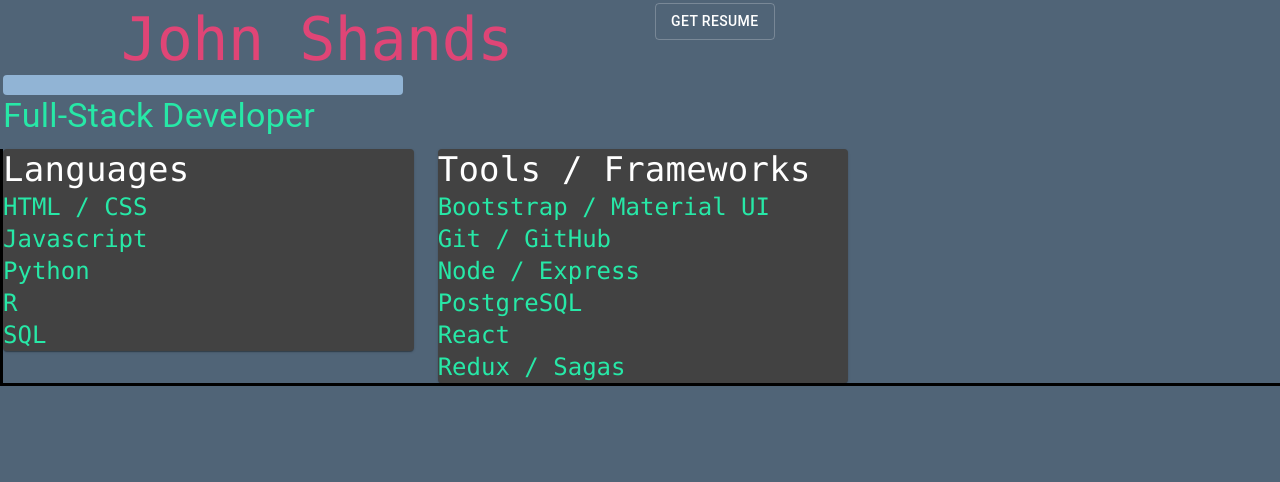
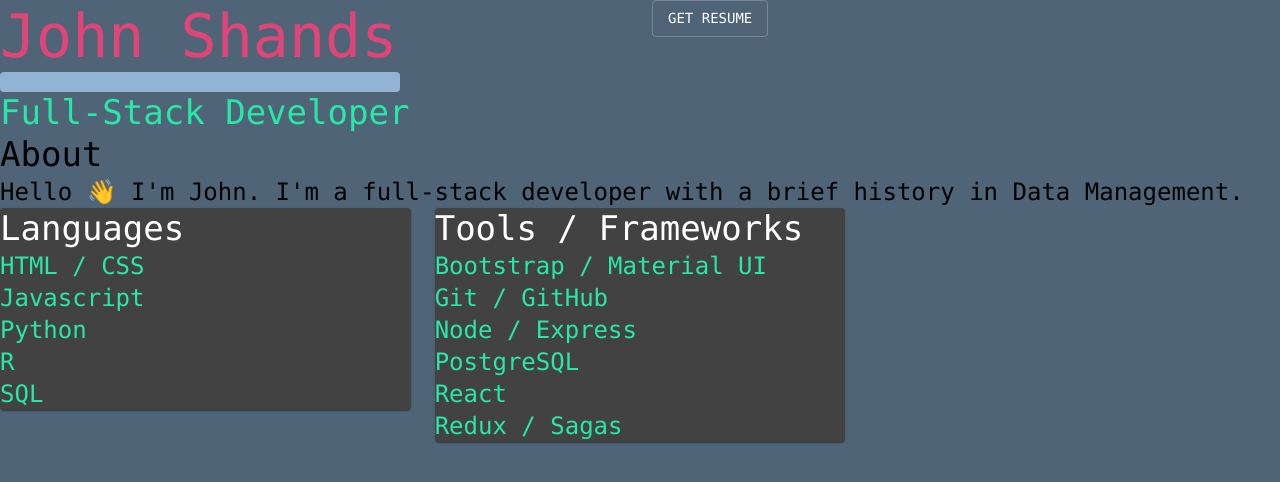
Before and after one commit to Johnshandsable/portfolio, a React (Create React App) app: page / in a window 1280 px wide. Shown: the top 482 px of the page. Built offline with nearby package versions, Linux system fonts and the light colour scheme; a web font is replaced by a local one.

Commit message:
added stuff

```diff
--- /dev/null
+++ b/src/components/AboutSection/AboutSection.jsx
@@ -0,0 +1,18 @@
+import Grid from '@material-ui/core/Grid';
+import Typography from '@material-ui/core/Typography';
+
+function AboutSection() {
+  return (
+    <Grid>
+      <Grid item xs={12}>
+        <Typography variant="h4">About</Typography>
+        <Typography variant="h5">
+          Hello 👋 I'm John. I'm a full-stack developer with a brief history in
+          Data Management.
+        </Typography>
+      </Grid>
+    </Grid>
+  );
+}
+
+export default AboutSection;
--- a/src/components/App/App.css
+++ b/src/components/App/App.css
@@ -10,7 +10,6 @@
   top: 0;
   height: 100%;
   width: 100%;
-  border: 3px solid black;
   background-color: #506477;
 }
 
--- a/src/components/App/App.js
+++ b/src/components/App/App.js
@@ -2,15 +2,17 @@
 
 import { BrowserRouter as Router, Link } from 'react-router-dom';
 
+// Material UI
 import { fade, makeStyles } from '@material-ui/core/styles';
 import { createMuiTheme } from '@material-ui/core/styles';
 import { ThemeProvider } from '@material-ui/styles';
-
 import Button from '@material-ui/core/Button';
 import Grid from '@material-ui/core/Grid';
 import MenuItem from '@material-ui/core/MenuItem';
 import MenuList from '@material-ui/core/MenuList';
 import Typography from '@material-ui/core/Typography';
+
+import AboutSection from '../AboutSection/AboutSection';
 import TechSection from '../TechSection/TechSection';
 
 function App() {
@@ -23,6 +25,9 @@
         main: '#27e8a7',
       },
       type: 'dark',
+    },
+    typography: {
+      fontFamily: 'monaco, Consolas, Lucida Console, monospace',
     },
   });
 
@@ -45,23 +50,11 @@
         <div className="App">
           <Grid className={classes.grow} container spacing={3}>
             <Grid item xs={12} sm={6}>
-              <Typography
-                variant="h2"
-                color="primary"
-                style={{
-                  fontFamily: 'monaco',
-                  textAlign: 'center',
-                }}
-              >
+              <Typography variant="h2" color="primary">
                 John Shands
               </Typography>
               <div className="Box"></div>
-              <Typography
-                variant="h4"
-                style={{
-                  color: '#27e8a7',
-                }}
-              >
+              <Typography variant="h4" color="secondary">
                 Full-Stack Developer
               </Typography>
             </Grid>
@@ -75,6 +68,7 @@
               </Button>
             </Grid>
           </Grid>
+          <AboutSection />
           <TechSection />
         </div>
       </ThemeProvider>
```
